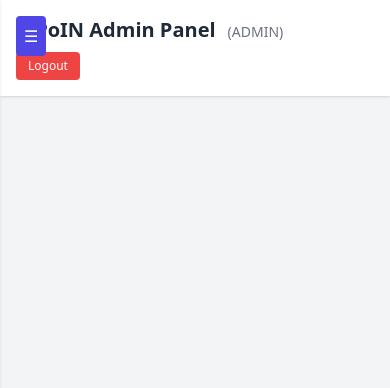
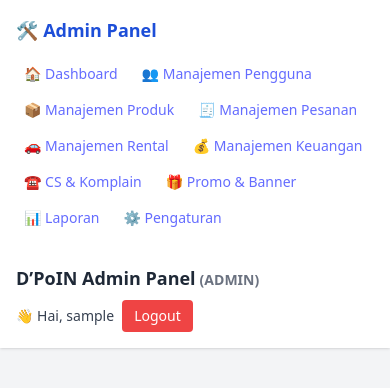
Before and after one commit to VDRama72/my-admin-panel, a React (Vite) app: page / in a window 390 px wide. Shown: the top 388 px of the page. Built offline with nearby package versions, Linux system fonts and the light colour scheme; no server answers; sample sign-in values are in the browser's storage.

Commit message:
🔥 Fix responsive sidebar & layout on mobile, ensure Tailwind works

```diff
--- a/src/AppAdmin.jsx
+++ b/src/AppAdmin.jsx
@@ -1,4 +1,4 @@
-// ✅ FILE: src/AppAdmin.jsx
+// src/AppAdmin.jsx
 
 import { Routes, Route, Navigate } from 'react-router-dom';
 import Navbar from './components/Navbar';
@@ -20,11 +20,11 @@ import FinanceLastTransactions from './pages/finance/FinanceLastTransaction';
 
 export default function AppAdmin() {
   return (
-    <div className="flex h-screen bg-gray-100">
+    <div className="flex flex-col sm:flex-row min-h-screen bg-gray-100 overflow-x-hidden">
       <Sidebar />
       <div className="flex-1 flex flex-col overflow-hidden">
         <Navbar />
-        <main className="flex-1 overflow-y-auto p-6">
+        <main className="flex-1 overflow-y-auto p-4 sm:p-6">
           <Routes>
             <Route path="/dashboard" element={<Dashboard />} />
             <Route path="/dashboard/admin" element={<DashboardAdmin />} />
--- a/src/components/Navbar.jsx
+++ b/src/components/Navbar.jsx
@@ -12,21 +12,17 @@ export default function Navbar() {
   }, []);
 
   return (
-    <div className="bg-white shadow p-4 flex flex-col sm:flex-row justify-between items-start sm:items-center gap-2 sm:gap-4">
-      <div className="text-xl font-bold text-gray-800">
+    <div className="bg-white shadow p-4 flex flex-col sm:flex-row justify-between items-start sm:items-center gap-2">
+      <div className="text-lg font-bold text-gray-800">
         D’PoIN Admin Panel
-        <span className="text-sm text-gray-500 ml-3 font-normal">
-          ({role?.toUpperCase()})
-        </span>
+        <span className="text-sm text-gray-500 ml-1">({role?.toUpperCase()})</span>
       </div>
 
-      <div className="flex items-center gap-2 flex-wrap justify-end text-sm">
-        <span className="text-gray-700 font-medium hidden sm:block">
-          👋 Hai, {userName}
-        </span>
+      <div className="flex items-center gap-2 text-sm">
+        <span className="text-gray-700 font-medium">👋 Hai, {userName}</span>
         <button
           onClick={logout}
-          className="bg-red-500 text-white px-3 py-1.5 rounded hover:bg-red-600 text-xs"
+          className="bg-red-500 text-white px-3 py-1.5 rounded hover:bg-red-600 text-sm"
         >
           Logout
         </button>
--- a/src/components/Sidebar.jsx
+++ b/src/components/Sidebar.jsx
@@ -1,32 +1,15 @@
-// src/components/Sidebar.jsx
+// Sidebar.jsx
 import { Link, useLocation } from 'react-router-dom';
-import { useState } from 'react';
 
 export default function Sidebar() {
   const location = useLocation();
-  const [isOpen, setIsOpen] = useState(false);
-
-  const toggleSidebar = () => setIsOpen(!isOpen);
-
-  const linkClass = "hover:underline px-2 py-1 rounded";
+  const linkClass = "hover:underline px-2 py-1 rounded text-sm";
   const activeClass = "bg-indigo-100 font-semibold";
 
   return (
-    <>
-      {/* Tombol Toggle Sidebar di HP */}
-      <button
-        onClick={toggleSidebar}
-        className="sm:hidden fixed top-4 left-4 z-50 bg-indigo-600 text-white p-2 rounded"
-      >
-        ☰
-      </button>
-
-      {/* Sidebar */}
-      <aside className={`bg-white shadow p-4 fixed sm:static top-0 left-0 h-full z-40 transition-transform transform
-        ${isOpen ? 'translate-x-0' : '-translate-x-full'} sm:translate-x-0 w-64`}>
-        <h2 className="text-xl font-bold mb-4 text-blue-700">🛠️ Admin Panel</h2>
-        <nav className="flex flex-col gap-2 text-blue-700">
-
+    <aside className="w-full sm:w-64 bg-white shadow p-4 sm:h-screen sm:overflow-y-auto">
+      <h2 className="text-lg sm:text-xl font-bold mb-4 text-blue-700">🛠️ Admin Panel</h2>
+      <nav className="flex flex-wrap sm:flex-col gap-2 text-blue-700 text-sm">
         <Link to="/dashboard/admin" className={`${linkClass} ${location.pathname === '/dashboard/admin' ? activeClass : ''}`}>
           🏠 Dashboard
         </Link>
@@ -46,20 +29,18 @@ export default function Sidebar() {
           💰 Manajemen Keuangan
         </Link>
         <Link to="/dashboard/admin/cs" className={`${linkClass} ${location.pathname === '/dashboard/admin/cs' ? activeClass : ''}`}>
-            ☎️ Manajemen CS & Komplain
+          ☎️ CS & Komplain
         </Link>
         <Link to="/dashboard/admin/promo" className={`${linkClass} ${location.pathname === '/dashboard/admin/promo' ? activeClass : ''}`}>
-            🎁 Manajemen Promo & Banner
+          🎁 Promo & Banner
         </Link>
         <Link to="/dashboard/admin/reports" className={`${linkClass} ${location.pathname === '/dashboard/admin/reports' ? activeClass : ''}`}>
-            📊 Laporan & Analitik
+          📊 Laporan
         </Link>
         <Link to="/dashboard/admin/settings" className={`${linkClass} ${location.pathname === '/dashboard/admin/settings' ? activeClass : ''}`}>
-            ⚙️ Pengaturan Sistem
+          ⚙️ Pengaturan
         </Link>
-
       </nav>
     </aside>
-    </>
   );
 }
```
Lines whose indentation alone changed are shown as unchanged.
